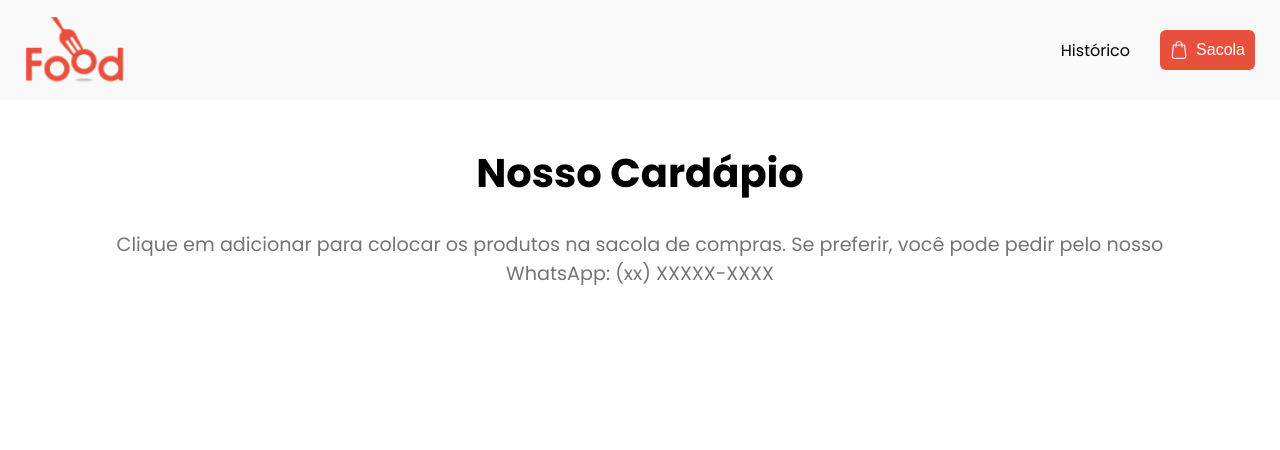
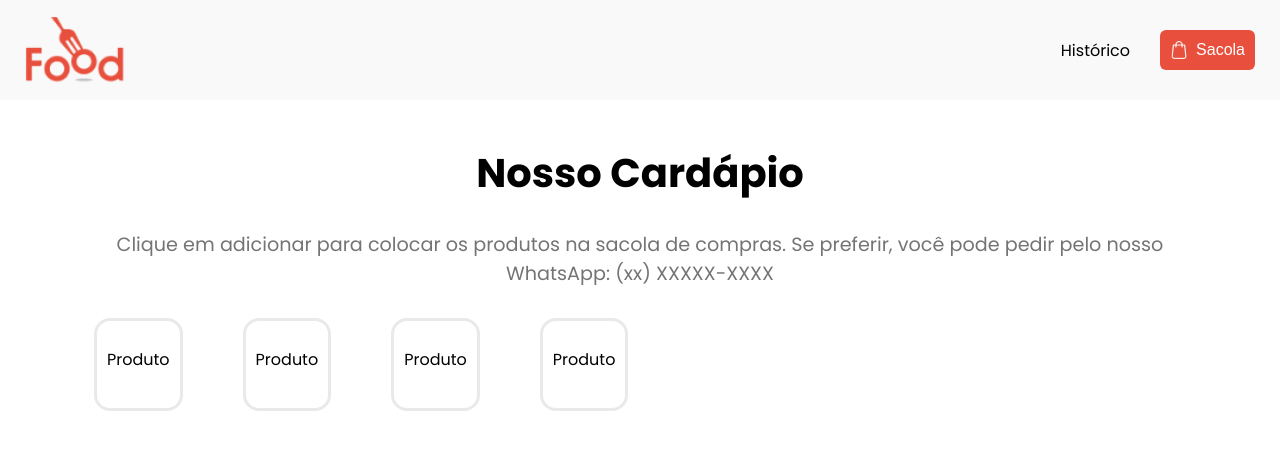
Before and after one commit to vitorfdrangel/Cardapio_Online, a React (Vite) app: page / in a window 1280 px wide. Shown: the top 450 px of the page. Built offline with nearby package versions, Linux system fonts and the light colour scheme.

Commit message:
Desenvolvendo ProdVitrine

```diff
--- /dev/null
+++ b/src/components/ProdVitrine.jsx
@@ -0,0 +1,11 @@
+import classes from "./ProdVitrine.module.css";
+
+const ProdVitrine = () => {
+  return (
+    <div className={classes.prod_box}>
+      <p>Produto</p>
+    </div>
+  );
+};
+
+export default ProdVitrine;
--- /dev/null
+++ b/src/components/ProdVitrine.module.css
@@ -0,0 +1,8 @@
+.prod_box {
+  display: inline-block;
+  max-width: 230px;
+  margin: 30px;
+  padding: 10px 10px 20px 10px;
+  border: 3px solid #e9e9e9;
+  border-radius: 1rem;
+}
--- a/src/routes/Home.jsx
+++ b/src/routes/Home.jsx
@@ -1,3 +1,6 @@
+// components
+import ProdVitrine from "../components/ProdVitrine";
+
 import classes from "./Home.module.css";
 
 const Home = () => {
@@ -10,6 +13,10 @@ const Home = () => {
           preferir, você pode pedir pelo nosso WhatsApp: (xx) XXXXX-XXXX
         </p>
       </div>
+      <ProdVitrine />
+      <ProdVitrine />
+      <ProdVitrine />
+      <ProdVitrine />
     </div>
   );
 };
```
